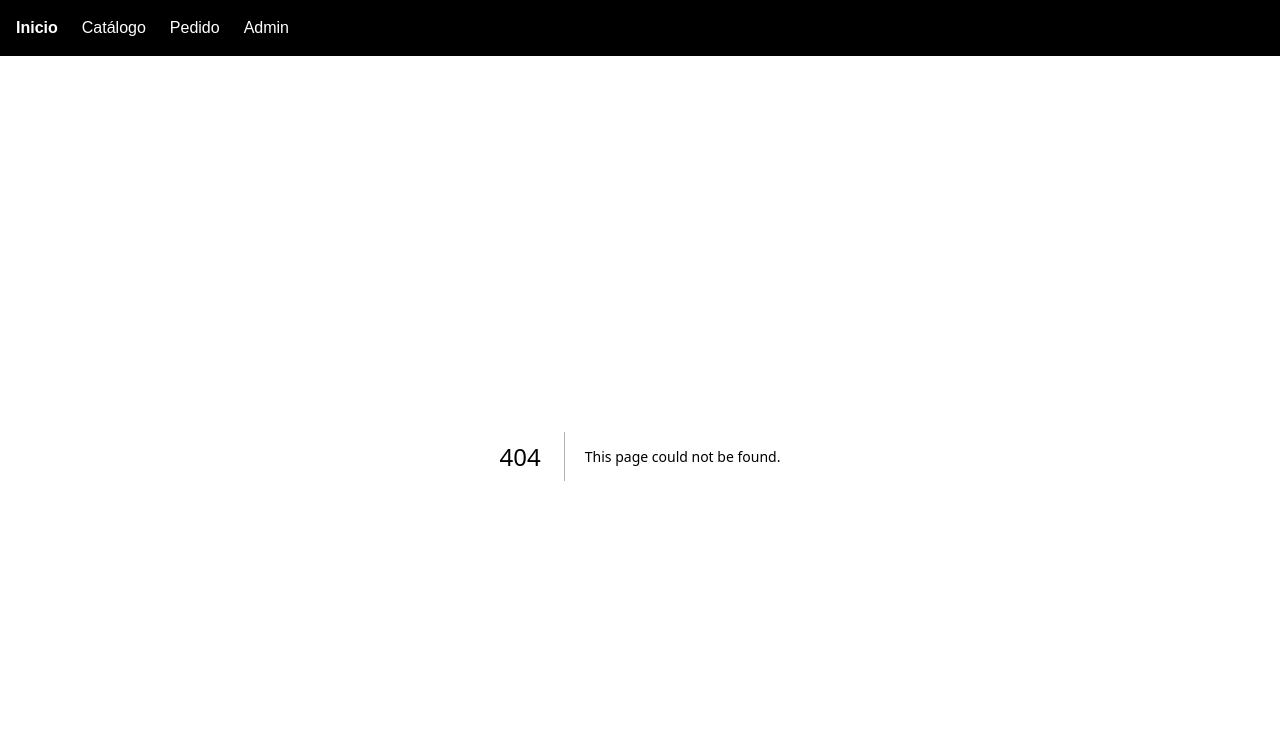
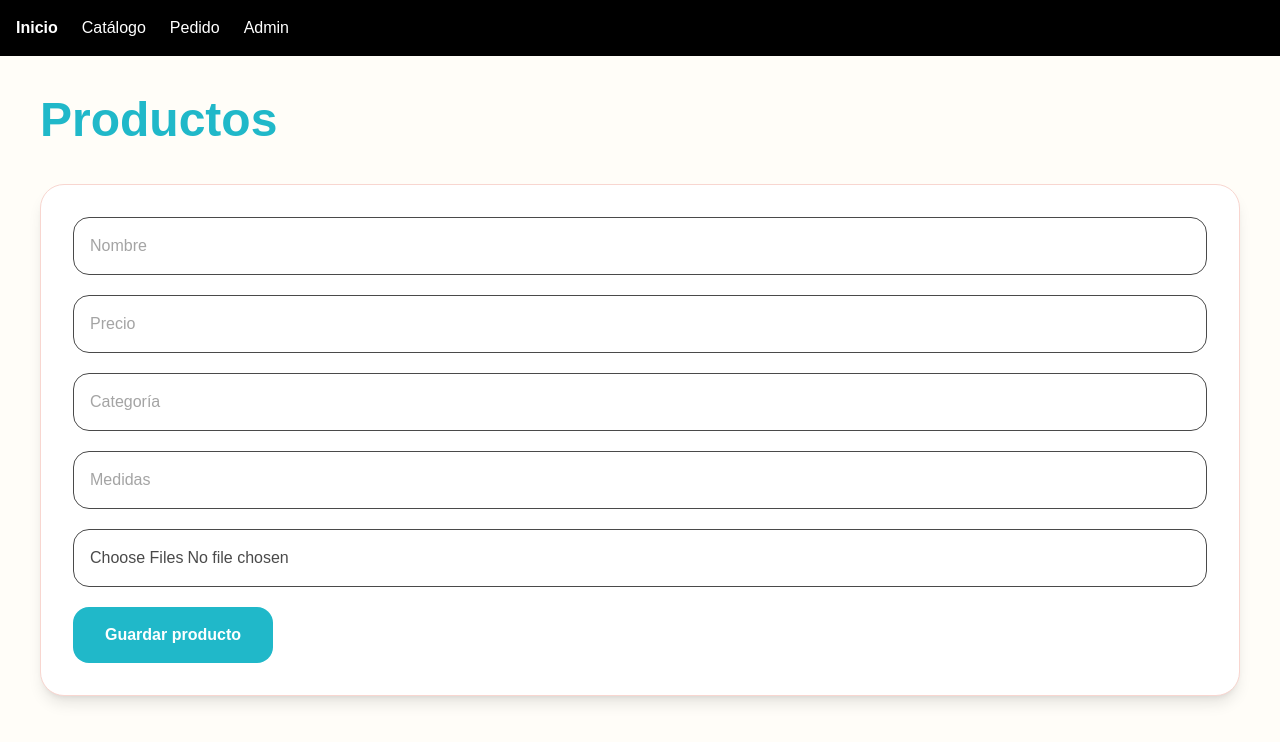
Before and after one commit to erickmd79/tuchis-system, a Next.js app: page /admin/productos in a window 1280 px wide. Before the commit this address had no page. Shown: the top 742 px of the page. Built offline with nearby package versions, Linux system fonts and the light colour scheme; no server answers.

Commit message:
panel productos

```diff
--- /dev/null
+++ b/src/app/admin/productos/page.tsx
@@ -0,0 +1,138 @@
+"use client"
+
+import { useState } from "react"
+import { supabase } from "../../../lib/supabase"
+
+export default function ProductosAdmin() {
+
+  const [nombre, setNombre] = useState("")
+  const [precio, setPrecio] = useState("")
+  const [categoria, setCategoria] = useState("")
+  const [medidas, setMedidas] = useState("")
+  const [imagenes, setImagenes] = useState<FileList | null>(null)
+
+  const guardarProducto = async () => {
+
+    if (!nombre || !precio) {
+      alert("Faltan datos")
+      return
+    }
+
+    let urls: string[] = []
+
+    if (imagenes) {
+
+      for (const imagen of Array.from(imagenes)) {
+
+        const nombreArchivo =
+          `${Date.now()}-${imagen.name}`
+
+        const { error: uploadError } =
+          await supabase.storage
+            .from("productos")
+            .upload(nombreArchivo, imagen)
+
+        if (uploadError) {
+          alert("Error subiendo imagen")
+          return
+        }
+
+        const { data } = supabase.storage
+          .from("productos")
+          .getPublicUrl(nombreArchivo)
+
+        urls.push(data.publicUrl)
+      }
+    }
+
+    const { error } =
+      await supabase
+        .from("productos")
+        .insert([
+          {
+            nombre,
+            precio,
+            categoria,
+            medidas,
+            imagenes: urls,
+          },
+        ])
+
+    if (error) {
+      alert("Error guardando producto")
+      console.log(error)
+      return
+    }
+
+    alert("Producto guardado")
+
+    setNombre("")
+    setPrecio("")
+    setCategoria("")
+    setMedidas("")
+  }
+
+  return (
+    <div className="min-h-screen p-10 bg-[#FFFDF8]">
+
+      <h1 className="text-5xl font-bold text-[#20B8C9] mb-10">
+        Productos
+      </h1>
+
+      <div className="bg-white p-8 rounded-3xl shadow-lg space-y-5 border border-[#F8D6D0]">
+
+        <input
+          type="text"
+          placeholder="Nombre"
+          value={nombre}
+          onChange={(e) => setNombre(e.target.value)}
+          className="w-full p-4 rounded-2xl border"
+        />
+
+        <input
+          type="number"
+          placeholder="Precio"
+          value={precio}
+          onChange={(e) => setPrecio(e.target.value)}
+          className="w-full p-4 rounded-2xl border"
+        />
+
+        <input
+          type="text"
+          placeholder="Categoría"
+          value={categoria}
+          onChange={(e) => setCategoria(e.target.value)}
+          className="w-full p-4 rounded-2xl border"
+        />
+
+        <input
+          type="text"
+          placeholder="Medidas"
+          value={medidas}
+          onChange={(e) => setMedidas(e.target.value)}
+          className="w-full p-4 rounded-2xl border"
+        />
+
+        <input
+          type="file"
+          multiple
+          accept="image/*"
+          onChange={(e) =>
+            setImagenes(e.target.files)
+          }
+          className="w-full p-4 rounded-2xl border bg-white"
+        />
+
+        <button
+          onClick={guardarProducto}
+          className="bg-[#20B8C9] hover:bg-[#17A7B8]
+          text-white px-8 py-4 rounded-2xl font-bold"
+        >
+          Guardar producto
+        </button>
+
+      </div>
+
+    </div>
+  )
+}
```
